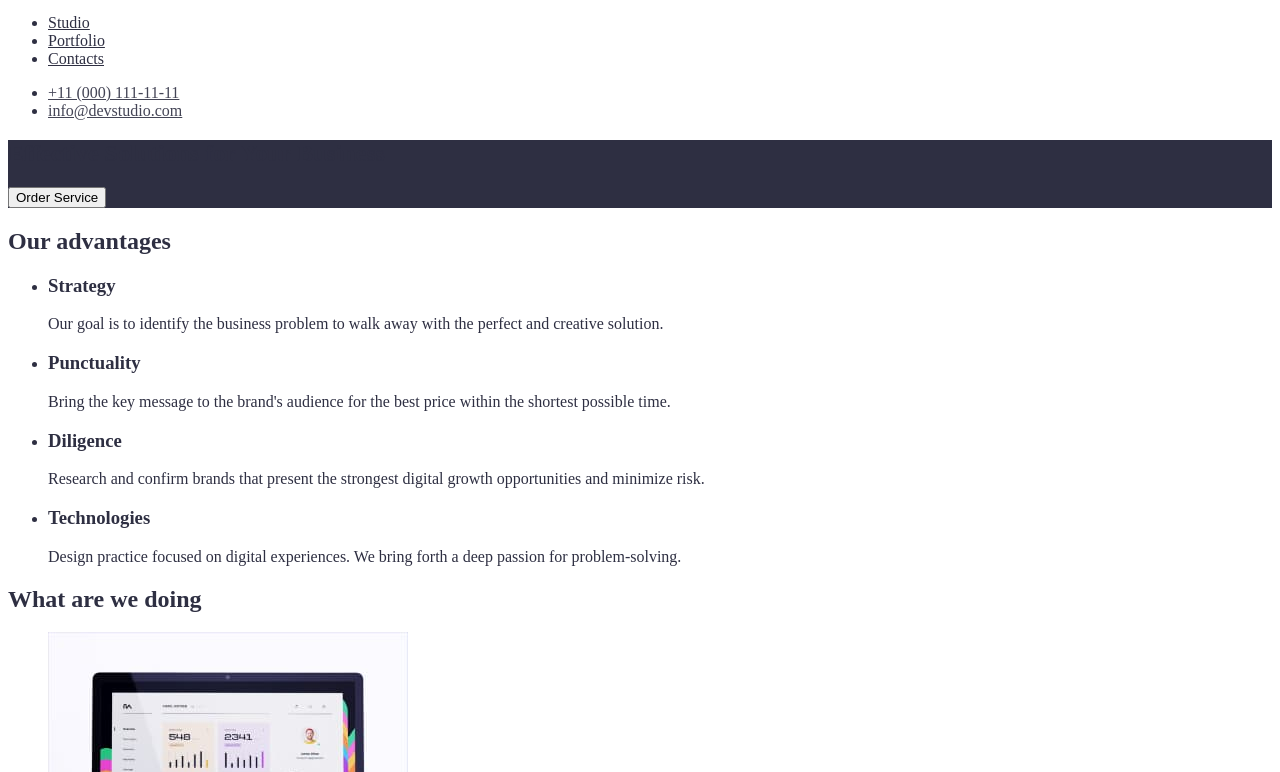
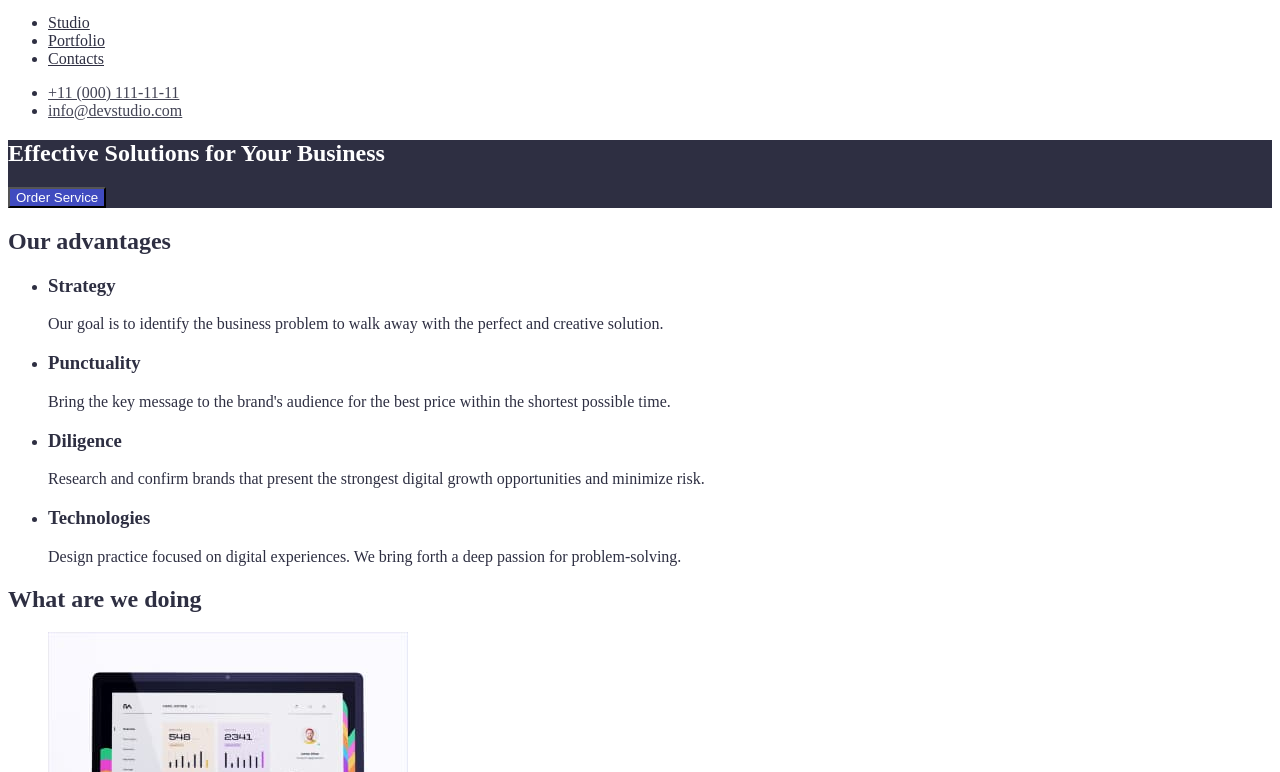
Before and after one commit to Samael85777/goit-markup-hw-02, a plain HTML site: page index.html in a window 1280 px wide. Both pictures are taken after a click on the button "Order Service". Shown: the part 28-800 px from the top of the page. Drawn offline with Linux system fonts and the light colour scheme.

Commit message:
Зобота з кольорами

```diff
--- a/css/styles.css
+++ b/css/styles.css
@@ -3,15 +3,17 @@
   --color-secondary: #434455;
   --color-third: #fff;
   --color-action: #4d5ae5;
-  --color-background: #fff;
   --color-background-section: #2e2f42;
   --color-background-brand: #f4f4fd;
+  --color-button-action: #404bbf;
 }
 
 body {
   color: var(--color-primary);
-  background-color: var(--color-background);
+  background-color: var(--color-third);
 }
+
+/* Header */
 
 /* logo */
 
@@ -51,9 +53,28 @@ body {
   color: var(--color-action);
 }
 
-/* main */
+/* Main */
+
 /* section-hero */
 
 .section-hero {
   background-color: var(--color-primary);
+  color: var(--color-third);
 }
+
+/* Button-section-hero */
+
+.button-section-hero {
+  color: var(--color-third);
+  background-color: var(--color-action);
+}
+
+.button-section-hero:hover {
+  color: var(--color-third);
+  background-color: var(--color-action);
+}
+
+.button-section-hero:focus {
+  color: var(--color-third);
+  background-color: var(--color-button-action);
+}
--- a/index.html
+++ b/index.html
@@ -45,7 +45,7 @@
         <h1 class="section-hero-title">
           Effective Solutions for Your Business
         </h1>
-        <button type="button">Order Service</button>
+        <button class="button-section-hero" type="button">Order Service</button>
       </section>
       <section class="advantages">
         <h2 class="advantages-title">Our advantages</h2>
```
